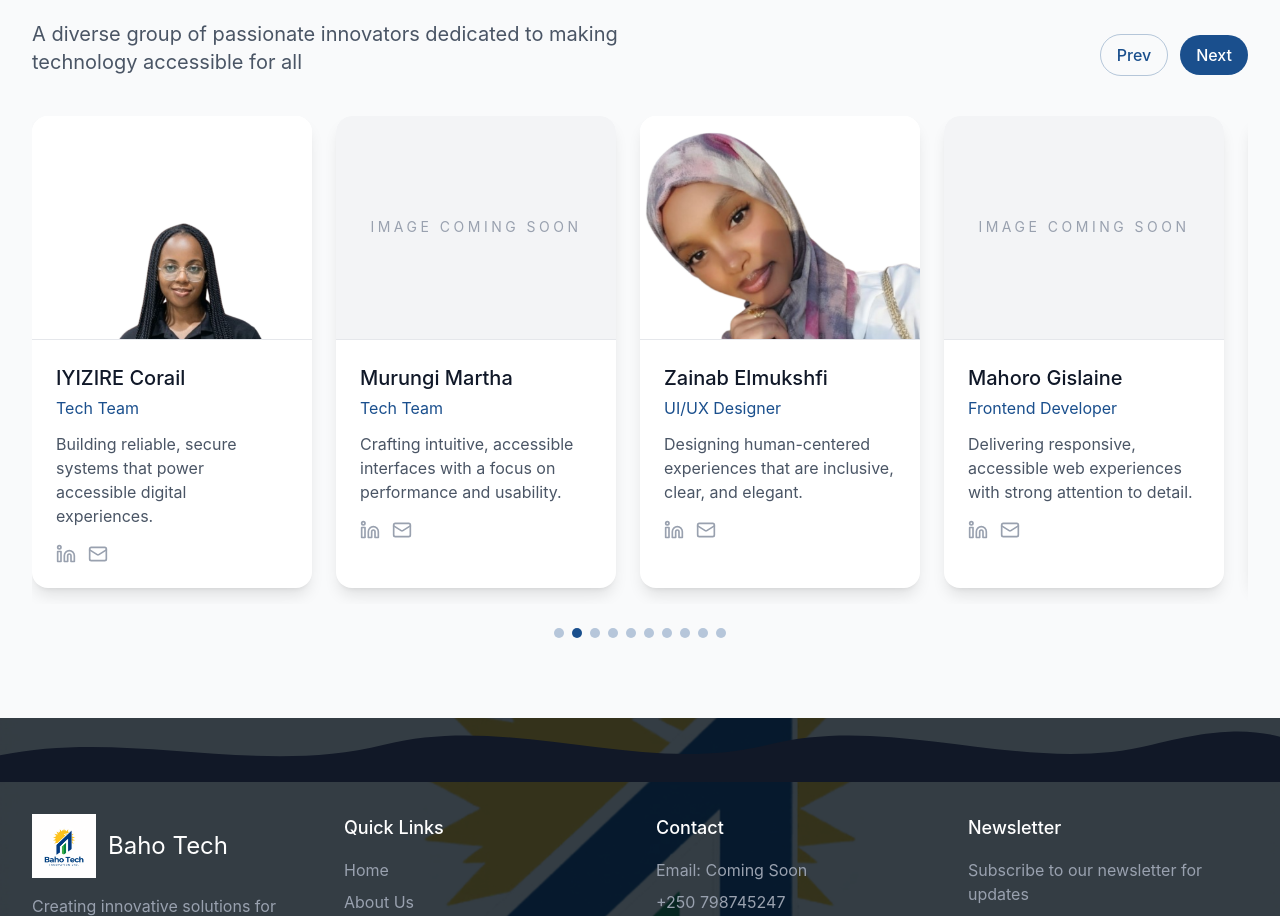
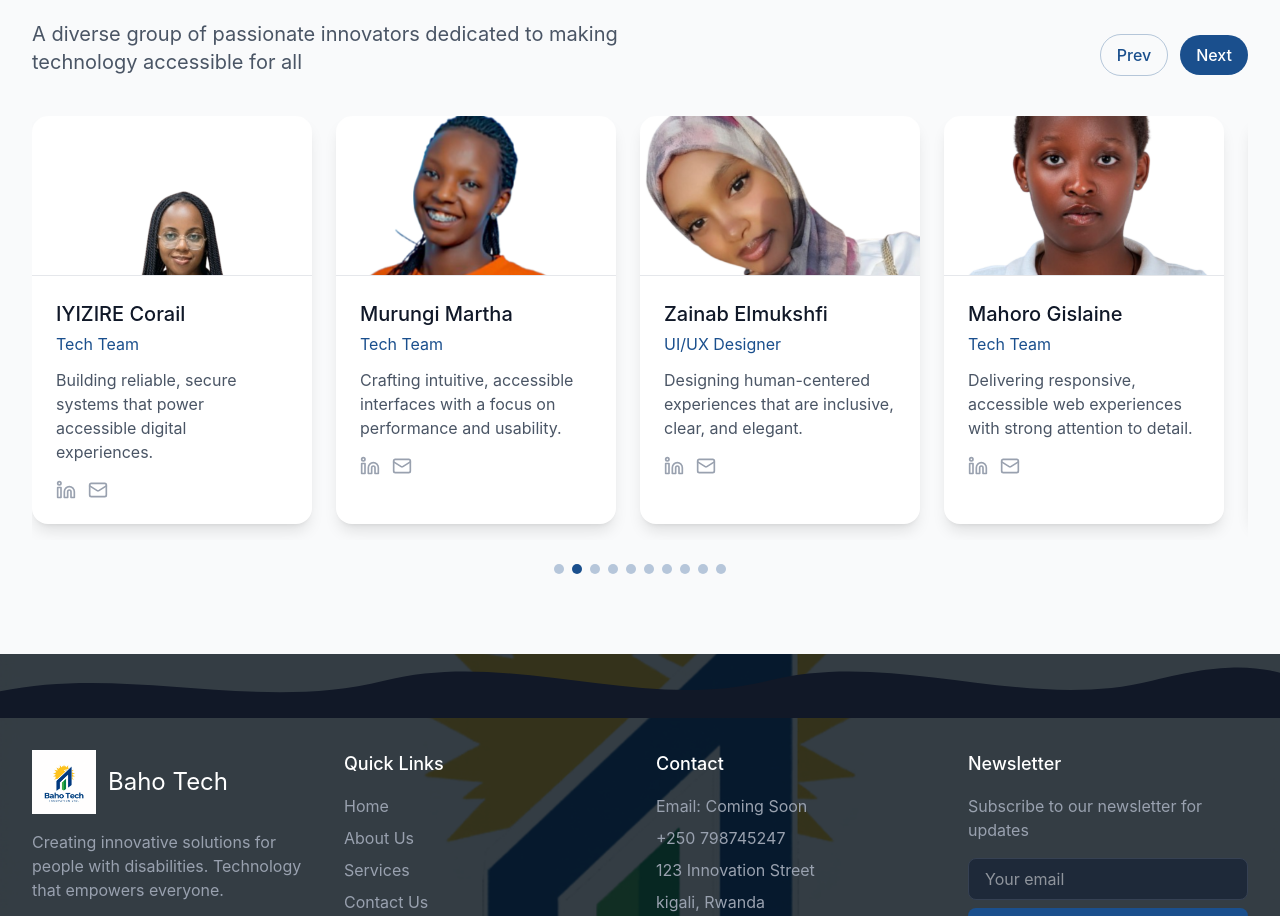
Before and after one commit to 06bruce/baho-tech-innovation-web, a React (Vite) app: page /about in a window 1280 px wide. Shown: the part 2752-3668 px from the top of the page. Built offline with nearby package versions, Linux system fonts and the light colour scheme; no server answers.

Commit message:
fixed team page bugs

```diff
--- a/src/app/components/About.tsx
+++ b/src/app/components/About.tsx
@@ -325,20 +325,12 @@ export function About() {
                 to={`/team/${member.slug}`}
                 className="bg-white rounded-2xl overflow-hidden shadow-lg hover:shadow-xl transition-shadow duration-300 block min-w-[280px] max-w-[320px] snap-start"
               >
-                <div className="h-56 bg-gray-100 flex items-center justify-center border-b border-gray-200">
-                  {member.slug === "nancy-teta-kwizera" ||
-                  member.slug === "iyizire-corail" ||
-                  member.slug === "zainab-elmukshfi" ? (
-                    <img
-                      src={member.image}
-                      alt={member.name}
-                      className="h-full w-full object-cover"
-                    />
-                  ) : (
-                    <div className="text-sm uppercase tracking-[0.25em] text-gray-400">
-                      Image Coming Soon
-                    </div>
-                  )}
+                <div className="h-40 bg-gray-100 flex items-center justify-center border-b border-gray-200">
+                  <img
+                    src={member.image}
+                    alt={member.name}
+                    className="h-full w-full object-cover"
+                  />
                 </div>
                 <div className="p-6">
                   <h3 className="text-xl text-gray-900 mb-1 relative inline-block after:content-[''] after:absolute after:left-0 after:-bottom-1 after:h-0.5 after:w-1/2 after:bg-[#1A4F8D] after:rounded-full after:transition-all after:duration-500 hover:after:w-full">
--- a/src/app/components/TeamMemberProfile.tsx
+++ b/src/app/components/TeamMemberProfile.tsx
@@ -35,18 +35,12 @@ export function TeamMemberProfile() {
           <div className="relative">
             <div className="absolute -left-6 -top-6 h-16 w-16 rounded-full border-2 border-[#FEC629]/60"></div>
             <div className="absolute -right-6 -bottom-6 h-20 w-20 rounded-full border-2 border-[#1A4F8D]/30"></div>
-          <div className="rounded-[28px] overflow-hidden shadow-xl border border-gray-200 bg-transparent flex items-center justify-center min-h-[420px]">
-            {member.slug === "nancy-teta-kwizera" || member.slug === "iyizire-corail" || member.slug === "zainab-elmukshfi" ? (
-              <img
-                src={member.image}
-                alt={member.name}
-                className="h-full w-full object-cover"
-              />
-            ) : (
-              <div className="text-sm uppercase tracking-[0.25em] text-gray-400">
-                Image Coming Soon
-              </div>
-            )}
+          <div className="rounded-[28px] overflow-hidden shadow-xl border border-gray-200 bg-transparent flex items-center justify-center min-h-[300px]">
+            <img
+              src={member.image}
+              alt={member.name}
+              className="h-full w-full object-cover"
+            />
           </div>
             <div className="mt-6 rounded-2xl border border-gray-200 bg-white p-5 shadow-sm">
               <div className="text-xs uppercase tracking-[0.25em] text-gray-400">Role</div>
--- a/src/app/data/team.ts
+++ b/src/app/data/team.ts
@@ -1,12 +1,3 @@
-import ceoImage from "../../../images/ceo.png";
-import corailImage from "../../../images/corail.png";
-import zainabImage from "../../../images/zainab.png";
-import marthaImage from "../../../images/martha.png";
-import gislaineImage from "../../../images/gislaine.png";
-import norahImage from "../../../images/norah.png";
-
-
-
 export type TeamMember = {
   slug: string;
   name: string;
@@ -15,6 +6,17 @@ export type TeamMember = {
   story: string[];
   image: string;
 };
+
+const ceoImage = "/images/ceo.png";
+const corailImage = "/images/corail.png";
+const zainabImage = "/images/zainab.png";
+const marthaImage = "/images/martha.png";
+const gislaineImage = "/images/gislaine.png";
+const norahImage = "/images/norah.png";
+const johnsonImage = "/images/a.jpeg";
+const valentinImage = "/images/b.jpeg";
+const rogersImage = "/images/c.jpeg";
+const bruceImage = "/images/d.jpeg";
 
 export const teamMembers: TeamMember[] = [
   {
@@ -68,7 +70,7 @@ export const teamMembers: TeamMember[] = [
   {
     slug: "mahoro-gislaine",
     name: "Mahoro Gislaine",
-    role: "Frontend Developer",
+    role: "Tech Team",
     bio: "Delivering responsive, accessible web experiences with strong attention to detail.",
     story: [
       "Gislaine ensures our products feel consistent across devices and are navigable for all users. She focuses on responsive behavior, layout robustness, and interaction states that make accessibility visible and reliable.",
@@ -88,7 +90,7 @@ export const teamMembers: TeamMember[] = [
       "He collaborates with product teams to ensure visuals enhance, rather than distract from, core user tasks. His work spans marketing campaigns, product graphics, and internal documentation.",
       "Johnson’s approach emphasizes legibility, contrast, and simplicity. He believes strong visual design should help users focus on what matters most."
     ],
-    image: "https://images.unsplash.com/photo-1507003211169-0a1dd7228f2d?w=900&h=900&fit=crop"
+    image: johnsonImage
   },
   {
     slug: "mugisha-ineza-nora",
@@ -112,7 +114,7 @@ export const teamMembers: TeamMember[] = [
       "He works closely with leadership to align financial decisions with product development, hiring, and long-term business goals. His approach emphasizes clarity, accountability, and making smart choices that support both innovation and stability.",
       "Valentin believes sound financial stewardship creates room for bold ideas to succeed. By building healthy systems behind the scenes, he helps the team deliver accessible technology with confidence and consistency."
     ],
-    image: "https://images.unsplash.com/photo-1500648767791-00dcc994a43e?w=900&h=900&fit=crop"
+    image: valentinImage
   },
   {
     slug: "muganwa-rogers",
@@ -124,7 +126,7 @@ export const teamMembers: TeamMember[] = [
       "His role connects strategy with execution, making sure communication stays clear across departments and that operational systems support the team's pace of growth. He pays attention to the details that help projects stay organized, measurable, and dependable.",
       "Rogers values structure that empowers people rather than slowing them down. He sees strong operations as the quiet engine behind great products, partnerships, and customer experiences."
     ],
-    image: "https://images.unsplash.com/photo-1506794778202-cad84cf45f1d?w=900&h=900&fit=crop"
+    image: rogersImage
   },
   {
     slug: "nshuti-shyaka-bruce",
@@ -136,6 +138,6 @@ export const teamMembers: TeamMember[] = [
       "His focus includes cloud operations, deployment workflows, observability, and backend performance. He helps the team maintain resilient environments where products can scale smoothly and issues can be detected before they affect users.",
       "Bruce approaches systems engineering with a strong reliability mindset. For him, good infrastructure is invisible at its best: secure, efficient, and always ready to support the people who depend on it."
     ],
-    image: "https://images.unsplash.com/photo-1504257432389-52343af06ae3?w=900&h=900&fit=crop"
+    image: bruceImage
   }
 ];
```
